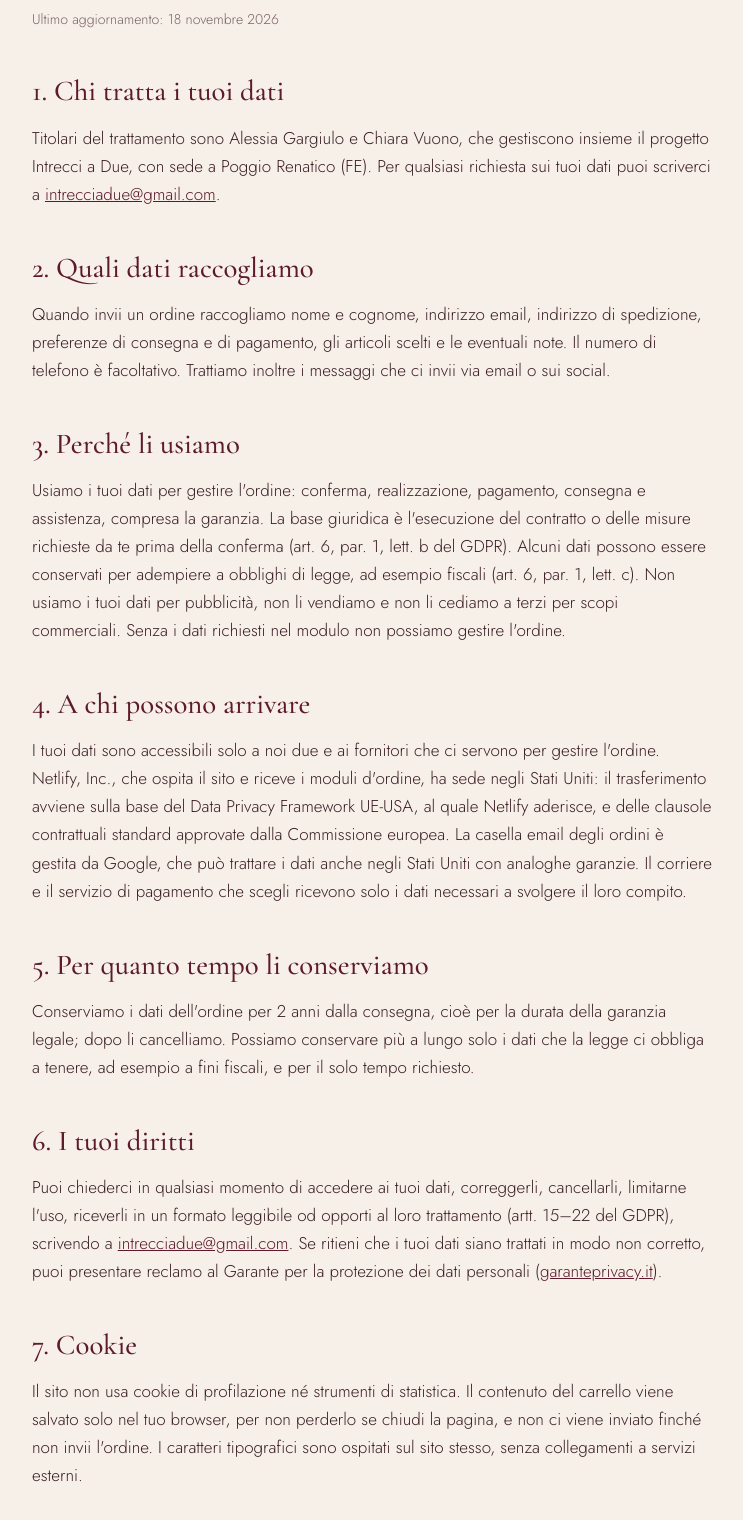
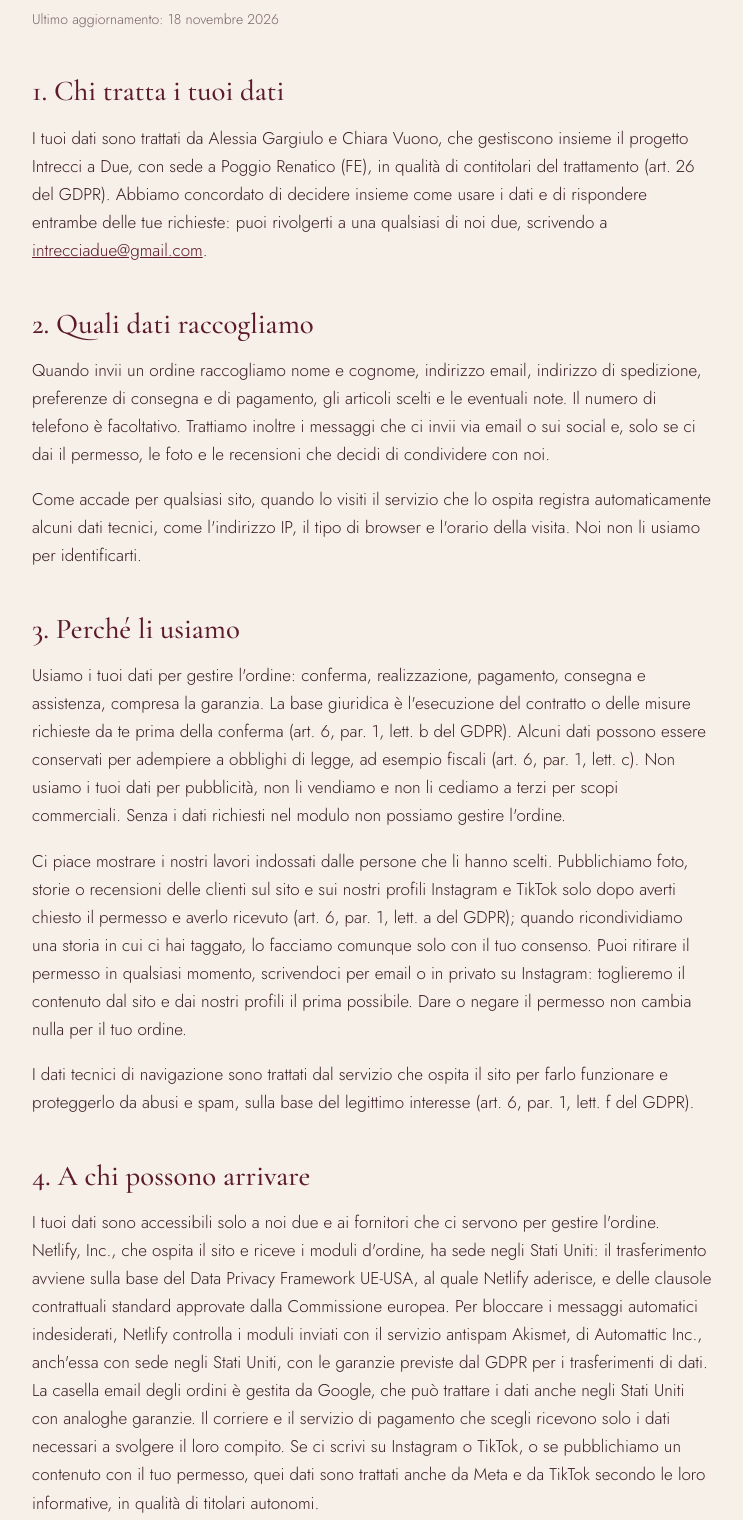
Before and after one commit to intrecciadue-AC/Intrecciadue-sito, a plain HTML site: page privacy.html in a window 1280 px wide. Shown: the part 215-1735 px from the top of the page, without its empty margins (268-1011 px from the left). Drawn offline with Linux system fonts and the light colour scheme.

Commit message:
Condizioni e privacy: spedizione tracciata, ordini non ritirati, foto delle clienti, contitolarità e antispam
Co-Authored-By: Claude Opus 5.5 <noreply@anthropic.com>
Claude-Session: https://claude.ai/code/session_01PmSv2dFabr76DA9MUvxExa

```diff
--- a/privacy.html
+++ b/privacy.html
@@ -21,22 +21,25 @@
     <p class="aggiornato">Ultimo aggiornamento: 18 novembre 2026</p>
 
     <h2>1. Chi tratta i tuoi dati</h2>
-    <p>Titolari del trattamento sono Alessia Gargiulo e Chiara Vuono, che gestiscono insieme il progetto Intrecci a Due, con sede a Poggio Renatico (FE). Per qualsiasi richiesta sui tuoi dati puoi scriverci a <a href="mailto:intrecciadue@gmail.com">intrecciadue@gmail.com</a>.</p>
+    <p>I tuoi dati sono trattati da Alessia Gargiulo e Chiara Vuono, che gestiscono insieme il progetto Intrecci a Due, con sede a Poggio Renatico (FE), in qualità di contitolari del trattamento (art. 26 del GDPR). Abbiamo concordato di decidere insieme come usare i dati e di rispondere entrambe delle tue richieste: puoi rivolgerti a una qualsiasi di noi due, scrivendo a <a href="mailto:intrecciadue@gmail.com">intrecciadue@gmail.com</a>.</p>
 
     <h2>2. Quali dati raccogliamo</h2>
-    <p>Quando invii un ordine raccogliamo nome e cognome, indirizzo email, indirizzo di spedizione, preferenze di consegna e di pagamento, gli articoli scelti e le eventuali note. Il numero di telefono è facoltativo. Trattiamo inoltre i messaggi che ci invii via email o sui social.</p>
+    <p>Quando invii un ordine raccogliamo nome e cognome, indirizzo email, indirizzo di spedizione, preferenze di consegna e di pagamento, gli articoli scelti e le eventuali note. Il numero di telefono è facoltativo. Trattiamo inoltre i messaggi che ci invii via email o sui social e, solo se ci dai il permesso, le foto e le recensioni che decidi di condividere con noi.</p>
+    <p>Come accade per qualsiasi sito, quando lo visiti il servizio che lo ospita registra automaticamente alcuni dati tecnici, come l'indirizzo IP, il tipo di browser e l'orario della visita. Noi non li usiamo per identificarti.</p>
 
     <h2>3. Perché li usiamo</h2>
     <p>Usiamo i tuoi dati per gestire l'ordine: conferma, realizzazione, pagamento, consegna e assistenza, compresa la garanzia. La base giuridica è l'esecuzione del contratto o delle misure richieste da te prima della conferma (art. 6, par. 1, lett. b del GDPR). Alcuni dati possono essere conservati per adempiere a obblighi di legge, ad esempio fiscali (art. 6, par. 1, lett. c). Non usiamo i tuoi dati per pubblicità, non li vendiamo e non li cediamo a terzi per scopi commerciali. Senza i dati richiesti nel modulo non possiamo gestire l'ordine.</p>
+    <p>Ci piace mostrare i nostri lavori indossati dalle persone che li hanno scelti. Pubblichiamo foto, storie o recensioni delle clienti sul sito e sui nostri profili Instagram e TikTok solo dopo averti chiesto il permesso e averlo ricevuto (art. 6, par. 1, lett. a del GDPR); quando ricondividiamo una storia in cui ci hai taggato, lo facciamo comunque solo con il tuo consenso. Puoi ritirare il permesso in qualsiasi momento, scrivendoci per email o in privato su Instagram: toglieremo il contenuto dal sito e dai nostri profili il prima possibile. Dare o negare il permesso non cambia nulla per il tuo ordine.</p>
+    <p>I dati tecnici di navigazione sono trattati dal servizio che ospita il sito per farlo funzionare e proteggerlo da abusi e spam, sulla base del legittimo interesse (art. 6, par. 1, lett. f del GDPR).</p>
 
     <h2>4. A chi possono arrivare</h2>
-    <p>I tuoi dati sono accessibili solo a noi due e ai fornitori che ci servono per gestire l'ordine. Netlify, Inc., che ospita il sito e riceve i moduli d'ordine, ha sede negli Stati Uniti: il trasferimento avviene sulla base del Data Privacy Framework UE-USA, al quale Netlify aderisce, e delle clausole contrattuali standard approvate dalla Commissione europea. La casella email degli ordini è gestita da Google, che può trattare i dati anche negli Stati Uniti con analoghe garanzie. Il corriere e il servizio di pagamento che scegli ricevono solo i dati necessari a svolgere il loro compito.</p>
+    <p>I tuoi dati sono accessibili solo a noi due e ai fornitori che ci servono per gestire l'ordine. Netlify, Inc., che ospita il sito e riceve i moduli d'ordine, ha sede negli Stati Uniti: il trasferimento avviene sulla base del Data Privacy Framework UE-USA, al quale Netlify aderisce, e delle clausole contrattuali standard approvate dalla Commissione europea. Per bloccare i messaggi automatici indesiderati, Netlify controlla i moduli inviati con il servizio antispam Akismet, di Automattic Inc., anch'essa con sede negli Stati Uniti, con le garanzie previste dal GDPR per i trasferimenti di dati. La casella email degli ordini è gestita da Google, che può trattare i dati anche negli Stati Uniti con analoghe garanzie. Il corriere e il servizio di pagamento che scegli ricevono solo i dati necessari a svolgere il loro compito. Se ci scrivi su Instagram o TikTok, o se pubblichiamo un contenuto con il tuo permesso, quei dati sono trattati anche da Meta e da TikTok secondo le loro informative, in qualità di titolari autonomi.</p>
 
     <h2>5. Per quanto tempo li conserviamo</h2>
-    <p>Conserviamo i dati dell'ordine per 2 anni dalla consegna, cioè per la durata della garanzia legale; dopo li cancelliamo. Possiamo conservare più a lungo solo i dati che la legge ci obbliga a tenere, ad esempio a fini fiscali, e per il solo tempo richiesto.</p>
+    <p>Conserviamo i dati dell'ordine per 2 anni dalla consegna, cioè per la durata della garanzia legale; dopo li cancelliamo. Possiamo conservare più a lungo solo i dati che la legge ci obbliga a tenere, ad esempio a fini fiscali, e per il solo tempo richiesto. Foto e recensioni restano pubblicate finché non ritiri il permesso. I dati tecnici di navigazione sono conservati dal servizio che ospita il sito per un periodo limitato, secondo le sue regole.</p>
 
     <h2>6. I tuoi diritti</h2>
-    <p>Puoi chiederci in qualsiasi momento di accedere ai tuoi dati, correggerli, cancellarli, limitarne l'uso, riceverli in un formato leggibile od opporti al loro trattamento (artt. 15–22 del GDPR), scrivendo a <a href="mailto:intrecciadue@gmail.com">intrecciadue@gmail.com</a>. Se ritieni che i tuoi dati siano trattati in modo non corretto, puoi presentare reclamo al Garante per la protezione dei dati personali (<a href="https://www.garanteprivacy.it" target="_blank" rel="noopener">garanteprivacy.it</a>).</p>
+    <p>Puoi chiederci in qualsiasi momento di accedere ai tuoi dati, correggerli, cancellarli, limitarne l'uso, riceverli in un formato leggibile od opporti al loro trattamento (artt. 15–22 del GDPR), e ritirare il consenso che ci hai dato senza che questo tolga valore a quanto fatto prima, scrivendo a <a href="mailto:intrecciadue@gmail.com">intrecciadue@gmail.com</a>. Se ritieni che i tuoi dati siano trattati in modo non corretto, puoi presentare reclamo al Garante per la protezione dei dati personali (<a href="https://www.garanteprivacy.it" target="_blank" rel="noopener">garanteprivacy.it</a>).</p>
 
     <h2>7. Cookie</h2>
     <p>Il sito non usa cookie di profilazione né strumenti di statistica. Il contenuto del carrello viene salvato solo nel tuo browser, per non perderlo se chiudi la pagina, e non ci viene inviato finché non invii l'ordine. I caratteri tipografici sono ospitati sul sito stesso, senza collegamenti a servizi esterni.</p>
```
Also changed, not shown: condizioni.html (+7 -2 lines), index.html (+1 -1 lines), 1 other file.
